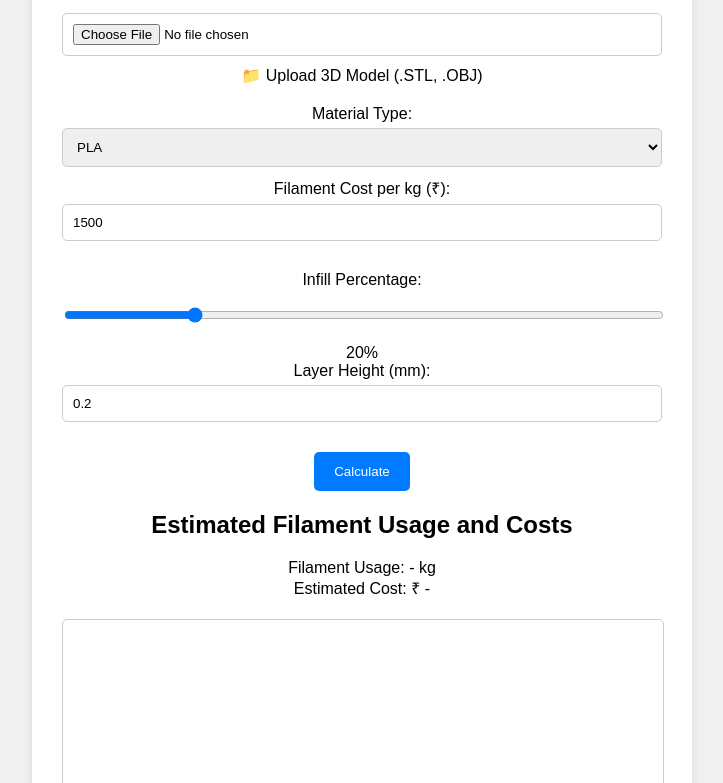
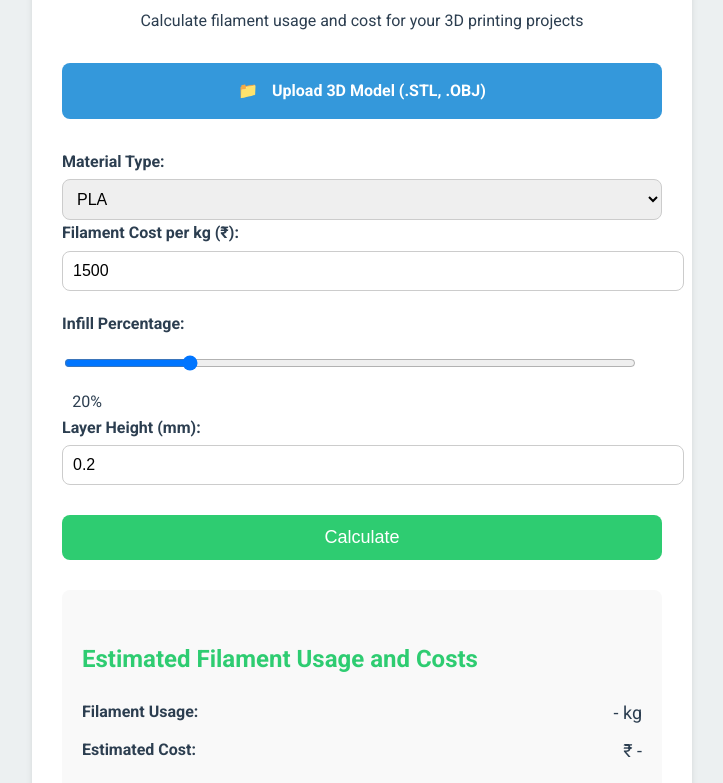
Before and after one commit to Kunalthakur01/fliament-price, a plain HTML site: page index.html in a window 1280 px wide. Shown: the part 131-914 px from the top of the page, without its empty margins (278-1001 px from the left). Drawn offline with Linux system fonts and the light colour scheme.

Commit message:
Update style.css

```diff
--- a/style.css
+++ b/style.css
@@ -1,61 +1,153 @@
+:root {
+    --primary-color: #3498db;
+    --secondary-color: #2ecc71;
+    --background-color: #ecf0f1;
+    --text-color: #2c3e50;
+    --border-radius: 8px;
+}
+
 body {
-    font-family: sans-serif;
-    background-color: #f0f0f0;
+    font-family: 'Roboto', sans-serif;
+    background-color: var(--background-color);
+    color: var(--text-color);
+    line-height: 1.6;
+    margin: 0;
+    padding: 20px;
     display: flex;
     justify-content: center;
     align-items: center;
     min-height: 100vh;
-    margin: 0;
 }
 
 .container {
     background-color: #fff;
     padding: 30px;
-    border-radius: 10px;
-    box-shadow: 0 0 10px rgba(0, 0, 0, 0.1);
+    border-radius: var(--border-radius);
+    box-shadow: 0 4px 6px rgba(0, 0, 0, 0.1);
+    width: 100%;
+    max-width: 600px;
+}
+
+header {
     text-align: center;
-    width: 600px;
+    margin-bottom: 30px;
 }
 
 h1 {
-    color: #333;
+    color: var(--primary-color);
+    margin-bottom: 10px;
 }
 
-  .upload-area,
-  .material-options,
-  .print-settings,
-  .results {
-    margin-bottom: 20px;
+h2 {
+    color: var(--secondary-color);
+    margin-top: 30px;
+}
+
+.upload-area {
+    margin-bottom: 30px;
+}
+
+.file-input {
+    display: none;
+}
+
+.file-label {
+    display: block;
+    padding: 15px;
+    background-color: var(--primary-color);
+    color: white;
+    text-align: center;
+    border-radius: var(--border-radius);
+    cursor: pointer;
+    transition: background-color 0.3s;
+}
+
+.file-label:hover {
+    background-color: #2980b9;
+}
+
+.file-icon {
+    margin-right: 10px;
+}
+
+.settings {
+    display: grid;
+    gap: 20px;
+    margin-bottom: 30px;
 }
 
 label {
     display: block;
     margin-bottom: 5px;
+    font-weight: bold;
 }
 
-  input,
-  select {
+input, select {
     width: 100%;
     padding: 10px;
     border: 1px solid #ccc;
-    border-radius: 5px;
-    box-sizing: border-box;
+    border-radius: var(--border-radius);
+    font-size: 16px;
+}
+
+input[type="range"] {
+    width: calc(100% - 50px);
+    margin-right: 10px;
+}
+
+output {
+    display: inline-block;
+    width: 40px;
+    text-align: right;
+}
+
+button {
+    background-color: var(--secondary-color);
+    color: white;
+    padding: 12px 20px;
+    border: none;
+    border-radius: var(--border-radius);
+    cursor: pointer;
+    font-size: 18px;
+    width: 100%;
+    transition: background-color 0.3s;
+}
+
+button:hover {
+    background-color: #27ae60;
+}
+
+.results {
+    background-color: #f9f9f9;
+    padding: 20px;
+    border-radius: var(--border-radius);
+    margin-top: 30px;
+}
+
+.result-item {
+    display: flex;
+    justify-content: space-between;
     margin-bottom: 10px;
 }
 
-  button {
-    background-color: #007bff;
-    color: white;
-    padding: 12px 20px;
-    border: none;
-    border-radius: 5px;
-    cursor: pointer;
+.result-label {
+    font-weight: bold;
+}
+
+.result-value {
+    font-size: 18px;
 }
 
 #visualization {
     height: 300px;
     width: 100%;
     border: 1px solid #ccc;
-    border-radius: 5px;
+    border-radius: var(--border-radius);
     margin-top: 20px;
 }
+
+@media (max-width: 600px) {
+    .container {
+        padding: 20px;
+    }
+}
```
Lines whose indentation alone changed are shown as unchanged.
